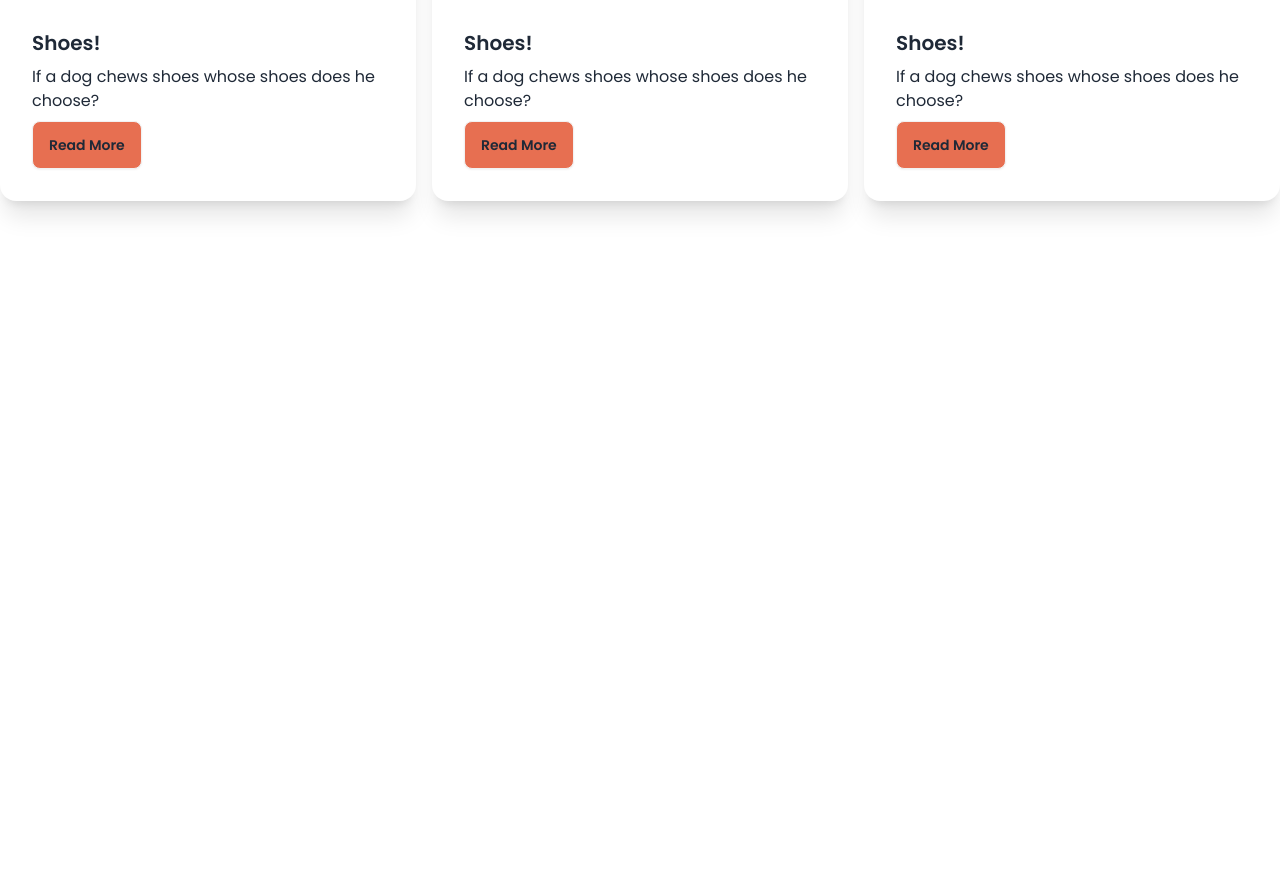
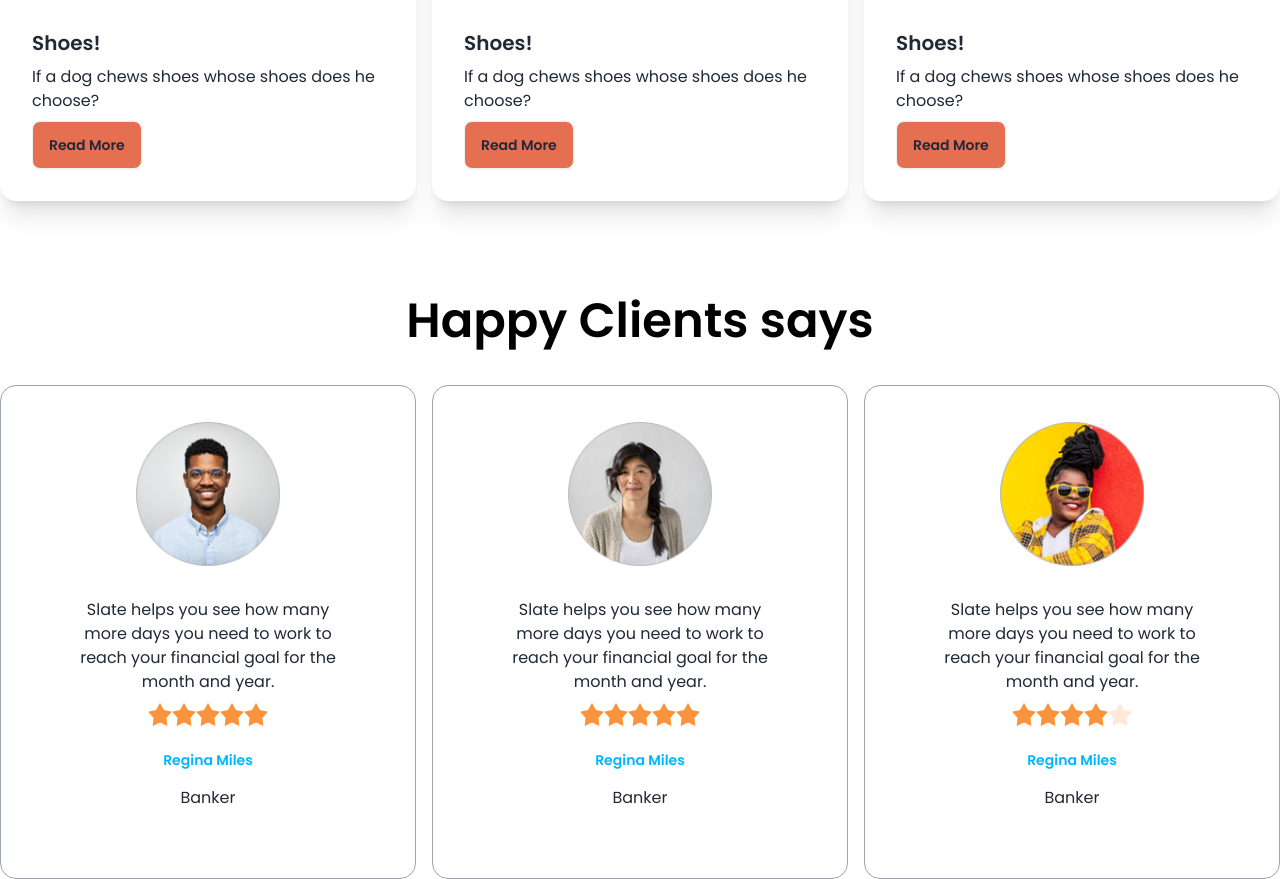
Before and after one commit to Sarmin27/Biker-Zone, a plain HTML site: page index.html in a window 1280 px wide. Shown: the part 1015-1894 px from the top of the page. Before the commit the page ends 1312 px from the top, so only its background shows below. Drawn offline with nearby package versions, Linux system fonts and the light colour scheme.

Commit message:
Happy Clients section

```diff
--- a/index.html
+++ b/index.html
@@ -145,9 +145,9 @@
 
     </header>
     <main class="container mx-auto">
-        <!-- latest Bike  -->
+        <!-- latest Bikes section-->
         <section class="my-24">
-            <h2 class="text-5xl text-center text-[#000] font-semibold mb-10">latest Bike</h2>
+            <h2 class="text-5xl text-center text-[#000] font-semibold mb-10">latest Bikes</h2>
             <!-- 1st card  -->
             <div class="grid grid-cols-1 md:grid-cols-2 lg:grid-cols-3  gap-4">
                 <div class="card  bg-base-100 shadow-xl">
@@ -184,8 +184,78 @@
                   </div>
             </div>
         </section>
+        <!-- Happy Clients section  -->
+        <section>
+            <h2 class="text-5xl text-center text-[#000] font-semibold mb-10">Happy Clients says</h2>
+            <div class="grid grid-cols-1 md:grid-cols-2 lg:grid-cols-3  gap-4 ">
+                <!-- 1st review -->
+                <div class="card card-compactp-10 bg-base-100 p-9 border border-gray-400">
+                    <figure><img class="w-36" src="images/others/user-1.png" alt="Shoes" /></figure>
+                    <div class="card-body">
+                      <p class="text-center">Slate helps you see how
+                        many more days you need
+                        to work to reach your financial
+                        goal for the month and year.</p>
+                        <div class="rating justify-center">
+                            <input type="radio" name="rating-2" class="mask mask-star-2 bg-orange-400" />
+                            <input type="radio" name="rating-2" class="mask mask-star-2 bg-orange-400"  />
+                            <input type="radio" name="rating-2" class="mask mask-star-2 bg-orange-400" />
+                            <input type="radio" name="rating-2" class="mask mask-star-2 bg-orange-400" checked />
+                            <input type="radio" name="rating-2" class="mask mask-star-2 bg-orange-400" />
+                          </div>
+                          <div class="text-center space-y-4 mt-4">
+                            <h4 class="text-sm font-semibold text-info ">Regina Miles</h4>
+                            <p class="">Banker</p>
+                          </div>
 
-        <section>
+                    </div>
+                  </div>
+                  <!-- 2nd review -->
+                <div class="card card-compactp-10 bg-base-100 p-9 border border-gray-400">
+                    <figure><img class="w-36" src="images/others/user-2.png" alt="Shoes" /></figure>
+                    <div class="card-body">
+                      <p class="text-center">Slate helps you see how
+                        many more days you need
+                        to work to reach your financial
+                        goal for the month and year.</p>
+                        <div class="rating justify-center">
+                            <input type="radio" name="rating-2" class="mask mask-star-2 bg-orange-400" />
+                            <input type="radio" name="rating-2" class="mask mask-star-2 bg-orange-400"  />
+                            <input type="radio" name="rating-2" class="mask mask-star-2 bg-orange-400" />
+                            <input type="radio" name="rating-2" class="mask mask-star-2 bg-orange-400" checked />
+                            <input type="radio" name="rating-2" class="mask mask-star-2 bg-orange-400" />
+                          </div>
+                          <div class="text-center space-y-4 mt-4">
+                            <h4 class="text-sm font-semibold text-info ">Regina Miles</h4>
+                            <p class="">Banker</p>
+                          </div>
+
+                    </div>
+                  </div>
+                  <!-- 3rd review -->
+                <div class="card card-compactp-10 bg-base-100 p-9 border border-gray-400">
+                    <figure><img class="w-36" src="images/others/user-3.png" alt="Shoes" /></figure>
+                    <div class="card-body">
+                      <p class="text-center">Slate helps you see how
+                        many more days you need
+                        to work to reach your financial
+                        goal for the month and year.</p>
+                        <div class="rating justify-center">
+                            <input type="radio" name="rating-2" class="mask mask-star-2 bg-orange-400" />
+                            <input type="radio" name="rating-2" class="mask mask-star-2 bg-orange-400"  />
+                            <input type="radio" name="rating-2" class="mask mask-star-2 bg-orange-400" />
+                            <input type="radio" name="rating-2" class="mask mask-star-2 bg-orange-400" checked />
+                            <input type="radio" name="rating-2" class="mask mask-star-2 bg-orange-400" />
+                          </div>
+                          <div class="text-center space-y-4 mt-4">
+                            <h4 class="text-sm font-semibold text-info ">Regina Miles</h4>
+                            <p class="">Banker</p>
+                          </div>
+
+                    </div>
+                  </div>
+            </div>
+
 
         </section>
     </main>
```
